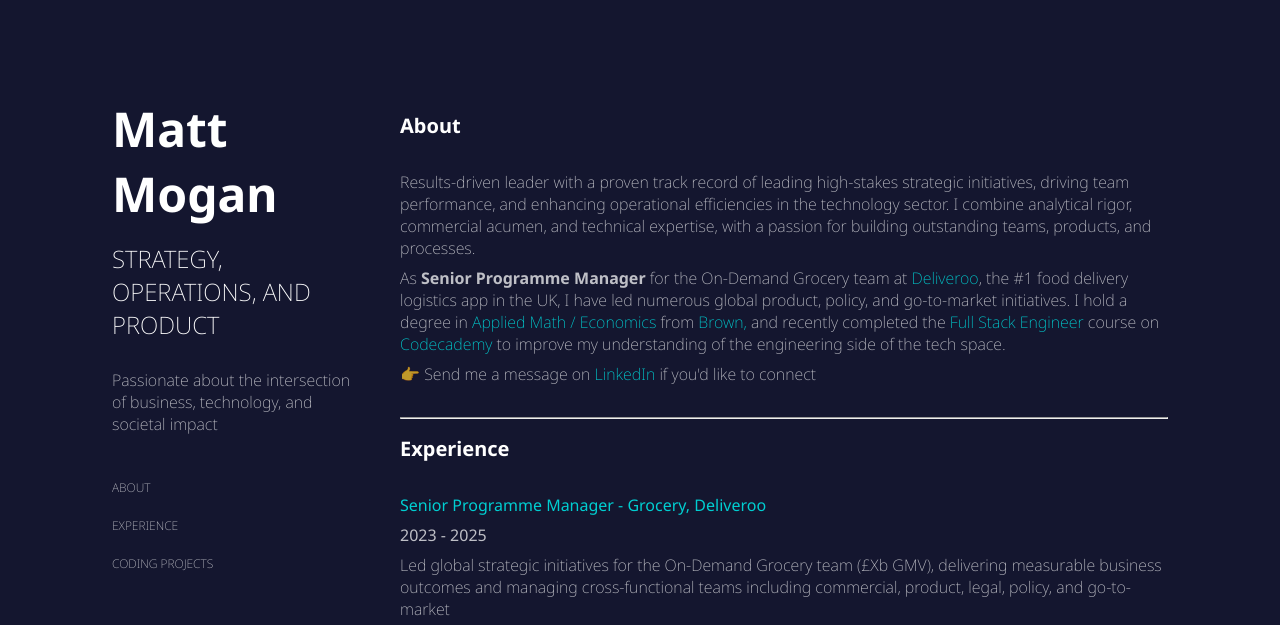
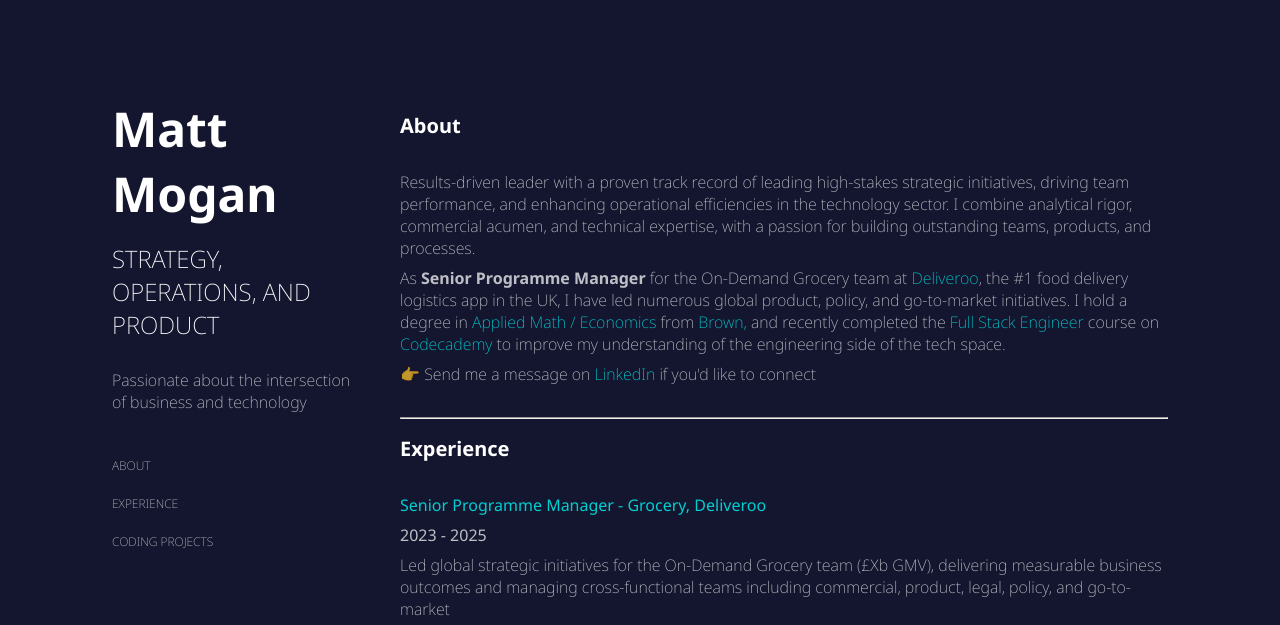
Before and after one commit to matthewmogan/portfolio, a website: page index.html in a window 1280 px wide. Shown: the top 625 px of the page. Drawn offline with Linux system fonts and the light colour scheme.

Commit message:
simplified headline text

```diff
--- a/index.html
+++ b/index.html
@@ -19,7 +19,7 @@
         <header class="masthead">
             <h1>Matt Mogan</h1>
             <h2>STRATEGY, OPERATIONS, AND PRODUCT</h2>
-            <p class="mastheadTagLine">Passionate about the intersection of business, technology, and societal impact<p>
+            <p class="mastheadTagLine">Passionate about the intersection of business and technology<p>
             <nav>
                 <ul>
                     <li><a href="#about">ABOUT</a></li>
```
